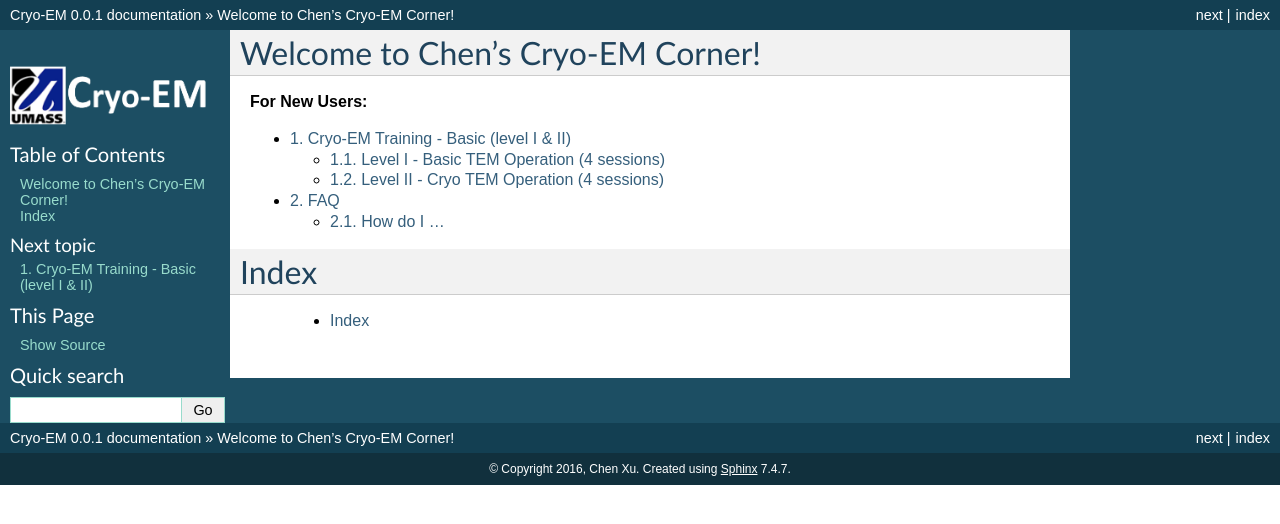
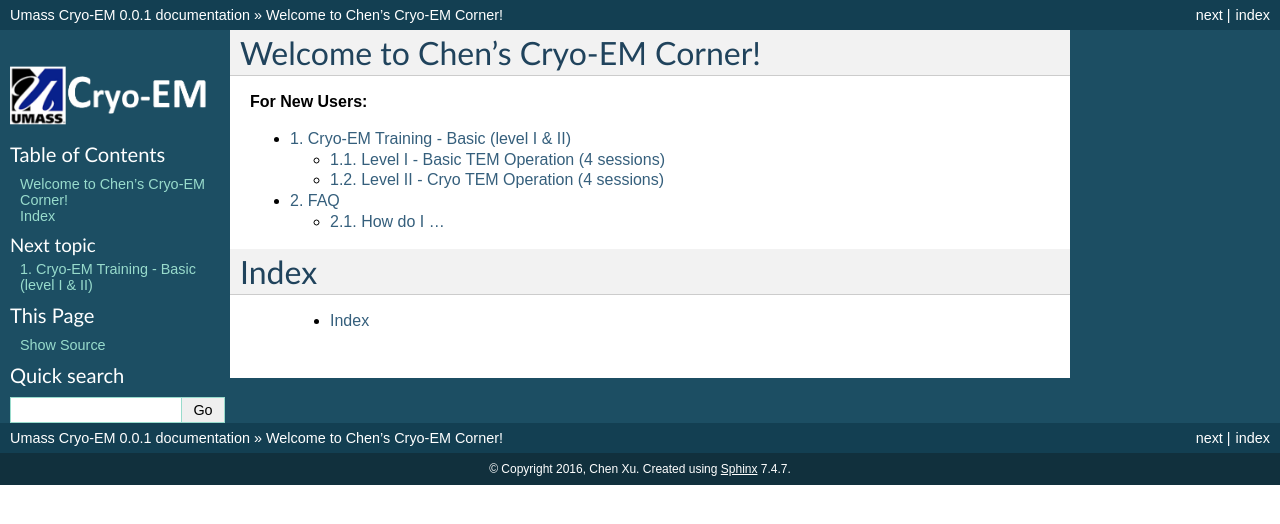
Before and after one commit to xuchen66/sphinx-emdocs, a Sphinx documentation site: the page built from source/index.rst, in a window 1280 px wide. Shown: the top 524 px of the page. Built offline with Sphinx 7.4.7, drawn with Linux system fonts in a browser that asks for light colours.

Commit message:
Update conf.py

```diff
--- a/source/conf.py
+++ b/source/conf.py
@@ -49,7 +49,7 @@ master_doc = 'index'
 
 # General information about the project.
 # project = u'Cryo-EM related docs'
-project = u'Cryo-EM'
+project = u'Umass Cryo-EM'
 copyright = u'2016, Chen Xu'
 author = u'Chen Xu'
 
```
